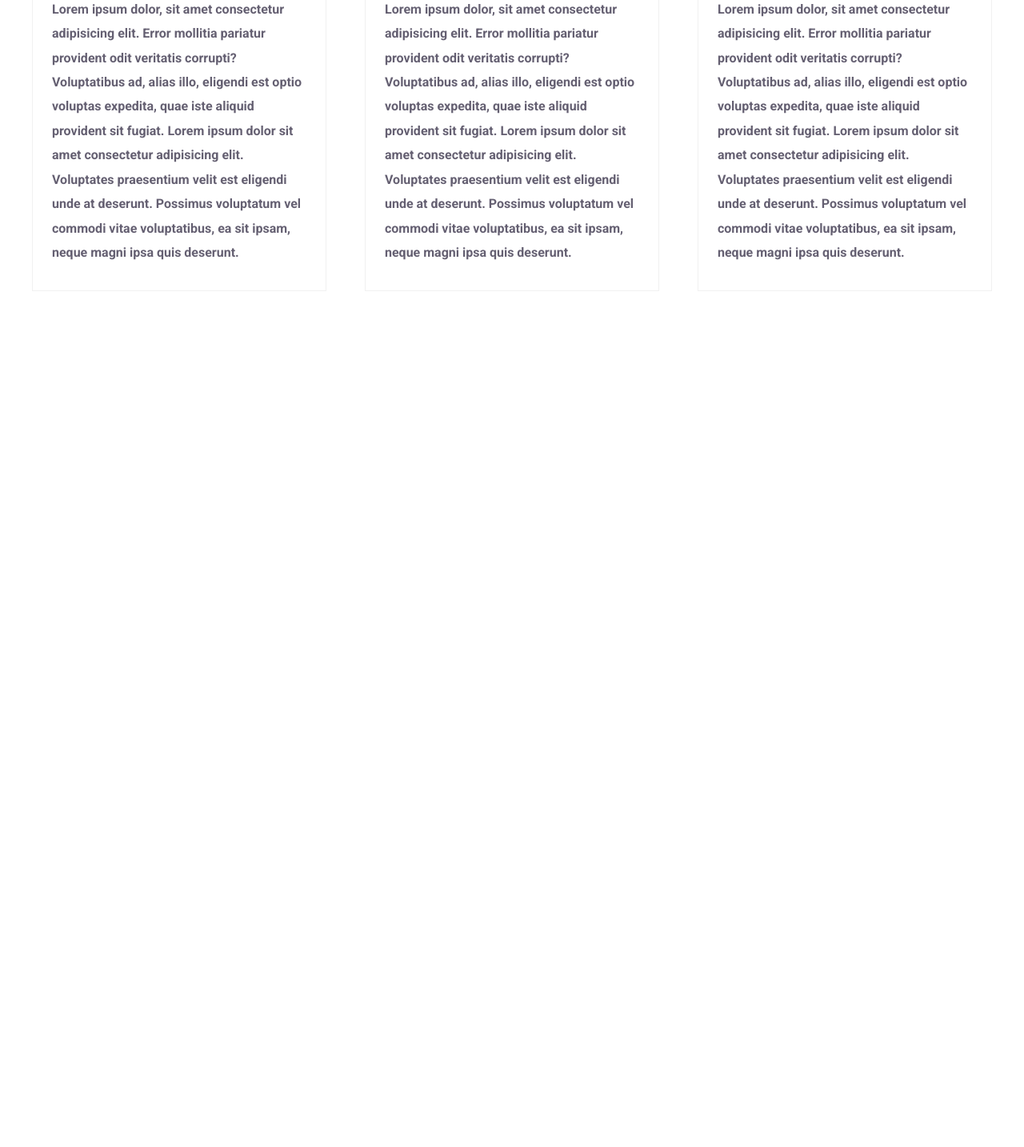
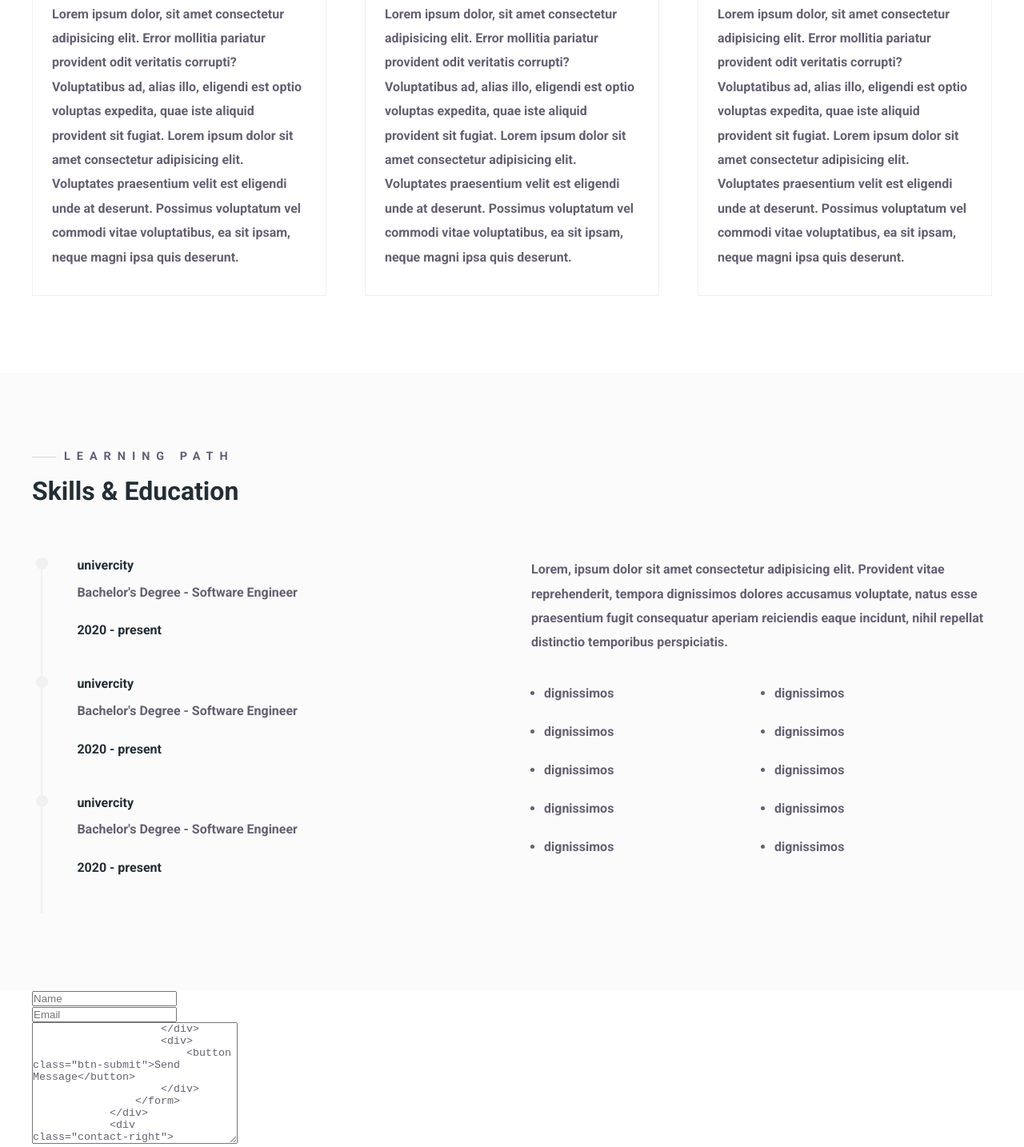
Before and after one commit to adisanwar/adisanwar, a plain HTML site: page index.html in a window 1280 px wide. Shown: the part 2198-3632 px from the top of the page at 80% size. Before the commit the page ends 2658 px from the top, so only its background shows below. Drawn offline with Linux system fonts and the light colour scheme.

Commit message:
semangat brow

```diff
--- a/index.html
+++ b/index.html
@@ -114,10 +114,10 @@
                 <!-- portofolio 1 -->
                 <div class="portofolio">
                     <div class="portofolio-cover">
-                        <img src="" alt="" srcset="">
+                        <img src="./img/alam.jpeg" alt="" srcset="">
                     </div>
                     <div class="portofolio-info">
-                        <div class="potofolio-title">
+                        <div class="portofolio-title">
                             <h4>Website</h4>
                             <a href="http://">
                                 <svg xmlns="http://www.w3.org/2000/svg" width="24" height="24" viewBox="0 0 24 24">
@@ -126,23 +126,27 @@
                                 </svg>
                             </a>
                         </div>
-                        <div class="potofolio-tags">
+                        <div class="portofolio-tags">
                             <div>React</div>
                             <div>Tailwind</div>
                         </div>
                         <p>
-                            Lorem ipsum dolor, sit amet consectetur adipisicing elit. Error mollitia pariatur provident odit veritatis corrupti? Voluptatibus ad, alias illo, eligendi est optio voluptas expedita, quae iste aliquid provident sit fugiat.
-                            Lorem ipsum dolor sit amet consectetur adipisicing elit. Voluptates praesentium velit est eligendi unde at deserunt. Possimus voluptatum vel commodi vitae voluptatibus, ea sit ipsam, neque magni ipsa quis deserunt.
+                            Lorem ipsum dolor, sit amet consectetur adipisicing elit. Error mollitia pariatur provident
+                            odit veritatis corrupti? Voluptatibus ad, alias illo, eligendi est optio voluptas expedita,
+                            quae iste aliquid provident sit fugiat.
+                            Lorem ipsum dolor sit amet consectetur adipisicing elit. Voluptates praesentium velit est
+                            eligendi unde at deserunt. Possimus voluptatum vel commodi vitae voluptatibus, ea sit ipsam,
+                            neque magni ipsa quis deserunt.
                         </p>
                     </div>
                 </div>
                 <!-- portofolio 2 -->
                 <div class="portofolio">
                     <div class="portofolio-cover">
-                        <img src="" alt="" srcset="">
+                        <img src="./img/alam.jpeg" alt="" srcset="">
                     </div>
                     <div class="portofolio-info">
-                        <div class="potofolio-title">
+                        <div class="portofolio-title">
                             <h4>Website</h4>
                             <a href="http://">
                                 <svg xmlns="http://www.w3.org/2000/svg" width="24" height="24" viewBox="0 0 24 24">
@@ -151,13 +155,17 @@
                                 </svg>
                             </a>
                         </div>
-                        <div class="potofolio-tags">
+                        <div class="portofolio-tags">
                             <div>React</div>
                             <div>Tailwind</div>
                         </div>
                         <p>
-                            Lorem ipsum dolor, sit amet consectetur adipisicing elit. Error mollitia pariatur provident odit veritatis corrupti? Voluptatibus ad, alias illo, eligendi est optio voluptas expedita, quae iste aliquid provident sit fugiat.
-                            Lorem ipsum dolor sit amet consectetur adipisicing elit. Voluptates praesentium velit est eligendi unde at deserunt. Possimus voluptatum vel commodi vitae voluptatibus, ea sit ipsam, neque magni ipsa quis deserunt.
+                            Lorem ipsum dolor, sit amet consectetur adipisicing elit. Error mollitia pariatur provident
+                            odit veritatis corrupti? Voluptatibus ad, alias illo, eligendi est optio voluptas expedita,
+                            quae iste aliquid provident sit fugiat.
+                            Lorem ipsum dolor sit amet consectetur adipisicing elit. Voluptates praesentium velit est
+                            eligendi unde at deserunt. Possimus voluptatum vel commodi vitae voluptatibus, ea sit ipsam,
+                            neque magni ipsa quis deserunt.
                         </p>
                     </div>
                 </div>
@@ -166,10 +174,10 @@
                 <!-- Portofolio 3 -->
                 <div class="portofolio">
                     <div class="portofolio-cover">
-                        <img src="" alt="" srcset="">
+                        <img src="./img/alam.jpeg" alt="" srcset="">
                     </div>
                     <div class="portofolio-info">
-                        <div class="potofolio-title">
+                        <div class="portofolio-title">
                             <h4>Website</h4>
                             <a href="http://">
                                 <svg xmlns="http://www.w3.org/2000/svg" width="24" height="24" viewBox="0 0 24 24">
@@ -178,13 +186,17 @@
                                 </svg>
                             </a>
                         </div>
-                        <div class="potofolio-tags">
+                        <div class="portofolio-tags">
                             <div>React</div>
                             <div>Tailwind</div>
                         </div>
                         <p>
-                            Lorem ipsum dolor, sit amet consectetur adipisicing elit. Error mollitia pariatur provident odit veritatis corrupti? Voluptatibus ad, alias illo, eligendi est optio voluptas expedita, quae iste aliquid provident sit fugiat.
-                            Lorem ipsum dolor sit amet consectetur adipisicing elit. Voluptates praesentium velit est eligendi unde at deserunt. Possimus voluptatum vel commodi vitae voluptatibus, ea sit ipsam, neque magni ipsa quis deserunt.
+                            Lorem ipsum dolor, sit amet consectetur adipisicing elit. Error mollitia pariatur provident
+                            odit veritatis corrupti? Voluptatibus ad, alias illo, eligendi est optio voluptas expedita,
+                            quae iste aliquid provident sit fugiat.
+                            Lorem ipsum dolor sit amet consectetur adipisicing elit. Voluptates praesentium velit est
+                            eligendi unde at deserunt. Possimus voluptatum vel commodi vitae voluptatibus, ea sit ipsam,
+                            neque magni ipsa quis deserunt.
                         </p>
                     </div>
                 </div>
@@ -192,6 +204,113 @@
         </div>
     </section>
     <!-- end porofolio -->
+
+    <!-- Skills -->
+    <section id="skills">
+        <div class="skills main-container">
+            <h3 class="pre-title">Learning path</h3>
+            <h1 class="section-title">Skills & Education</h1>
+
+            <div class="skills-grid">
+                <div class="skills-left">
+                    <!-- education 1 -->
+                    <div class="education">
+                        <div class="line">
+                            <div></div>
+                        </div>
+                        <div class="education-info">
+                            <h4 class="education-title">univercity</h4>
+                            <p>Bachelor's Degree - Software Engineer</p>
+                            <h4 class="educations-year">2020 - present</h4>
+                        </div>
+                    </div>
+
+                    <!-- education 2 -->
+                    <div class="education">
+                        <div class="line">
+                            <div></div>
+                        </div>
+
+                        <div class="education-info">
+                            <h4 class="education-title">univercity</h4>
+                            <p>Bachelor's Degree - Software Engineer</p>
+                            <h4 class="educations-year">2020 - present</h4>
+                        </div>
+                    </div>
+
+                    <!-- education 3 -->
+                    <div class="education">
+                        <div class="line">
+                            <div></div>
+                        </div>
+
+                        <div class="education-info">
+                            <h4 class="education-title">univercity</h4>
+                            <p>Bachelor's Degree - Software Engineer</p>
+                            <h4 class="educations-year">2020 - present</h4>
+                        </div>
+                    </div>
+                </div>
+                <div class="skills-right">
+                    <p>Lorem, ipsum dolor sit amet consectetur adipisicing elit. Provident vitae reprehenderit, tempora
+                        dignissimos dolores accusamus voluptate, natus esse praesentium fugit consequatur aperiam
+                        reiciendis eaque incidunt, nihil repellat distinctio temporibus perspiciatis.</p>
+
+                    <div class="skills-list">
+                        <ul>
+                            <li>dignissimos</li>
+                            <li>dignissimos</li>
+                            <li>dignissimos</li>
+                            <li>dignissimos</li>
+                            <li>dignissimos</li>
+
+                        </ul>
+                        <ul>
+                            <li>dignissimos</li>
+                            <li>dignissimos</li>
+                            <li>dignissimos</li>
+                            <li>dignissimos</li>
+                            <li>dignissimos</li>
+                        </ul>
+                    </div>
+                </div>
+            </div>
+        </div>
+    </section>
+    <!-- end skills -->
+
+    <!-- contact -->
+    <div id="contact">
+        <div class="contact main-container">
+            <div class="contact-left">
+                <form class="contact-form" action="">
+                    <div>
+                        <input type="text" placeholder="Name" name="name">
+                    </div>
+
+                    <div>
+                        <input type="email" placeholder="Email" name="email">
+                    </div>
+
+                    <div>
+                        <textarea id="message" cols="30" rows="10" placeholder="Name" name="message">
+                    </div>
+                    <div>
+                        <button class="btn-submit">Send Message</button>
+                    </div>
+                </form>
+            </div>
+            <div class="contact-right">
+                <div class="contact-item">
+                    <div class="contact-item-detail">
+                        <h4>Address</h4>
+                        <p>Lorem ipsum dolor sit, amet consectetur adipisicing elit. Eius consequuntur numquam tenetur soluta, reprehenderit velit perspiciatis tempore voluptatem, nisi iure quasi aut saepe minus fugit nemo corporis dolorum voluptate incidunt.</p>
+                    </div>
+                </div>
+            </div>
+        </div>
+    </div>
+    <!-- end contact -->
 </body>
 
 </html>
--- a/style.css
+++ b/style.css
@@ -266,4 +266,78 @@ nav ul li a{
 .portofolio-title a svg {
     transition: 0.2s ease-in-out;
 }
+
+.portofolio-tags {
+    display: flex;
+    gap: 1rem;
+    margin: 1rem;
+}
+
+.portofolio-tags div {
+    font-size: .9rem;
+    border: 1px solid  var(--borderColor);
+    padding: .4rem 1rem;
+    color: var(--secondaryTextColor);
+}
+
+/* skills */
+#skills {
+    padding: var(--sectionPadding);
+    background: var(--secondaryBackgroundColor);
+}
+
+.skills-grid {
+    display: grid;
+    grid-template-columns: repeat(auto-fit, minmax(350px, 1fr));
+    gap: 3rem;
+}
+
+.education {
+    display: flex;
+    gap: 2rem;
+}
+
+.education .line {
+    padding: 0 .7rem;
+}
+
+.education .line div {
+    width: 2px;
+    height: 100%;
+    background: var(--borderColor);
+    position: relative;
+}
+
+.education-info p {
+    margin: 0.6rem 0 1.4rem;
+}
+
+.educations-year {
+    margin-bottom: 3rem;
+}
+
+/* dot education  */
+
+.education .line div::before {
+    content: "";
+    width: 15px;
+    height: 15px;
+    background: var(--borderColor);
+    border-radius: 50%;
+    position: absolute;
+    left: -6px;
+}
+
+.skills-list {
+    display: grid;
+    grid-template-columns: 1fr 1fr;
+    margin-top: 1.5rem;
+}
+
+.skills-right ul {
+    line-height: 3rem;
+    padding: 0 1rem;
+}
+
+
 /* https://www.youtube.com/watch?v=kjdT_M2F9tc */
```
Also changed, not shown: img/alam.jpeg (added).
